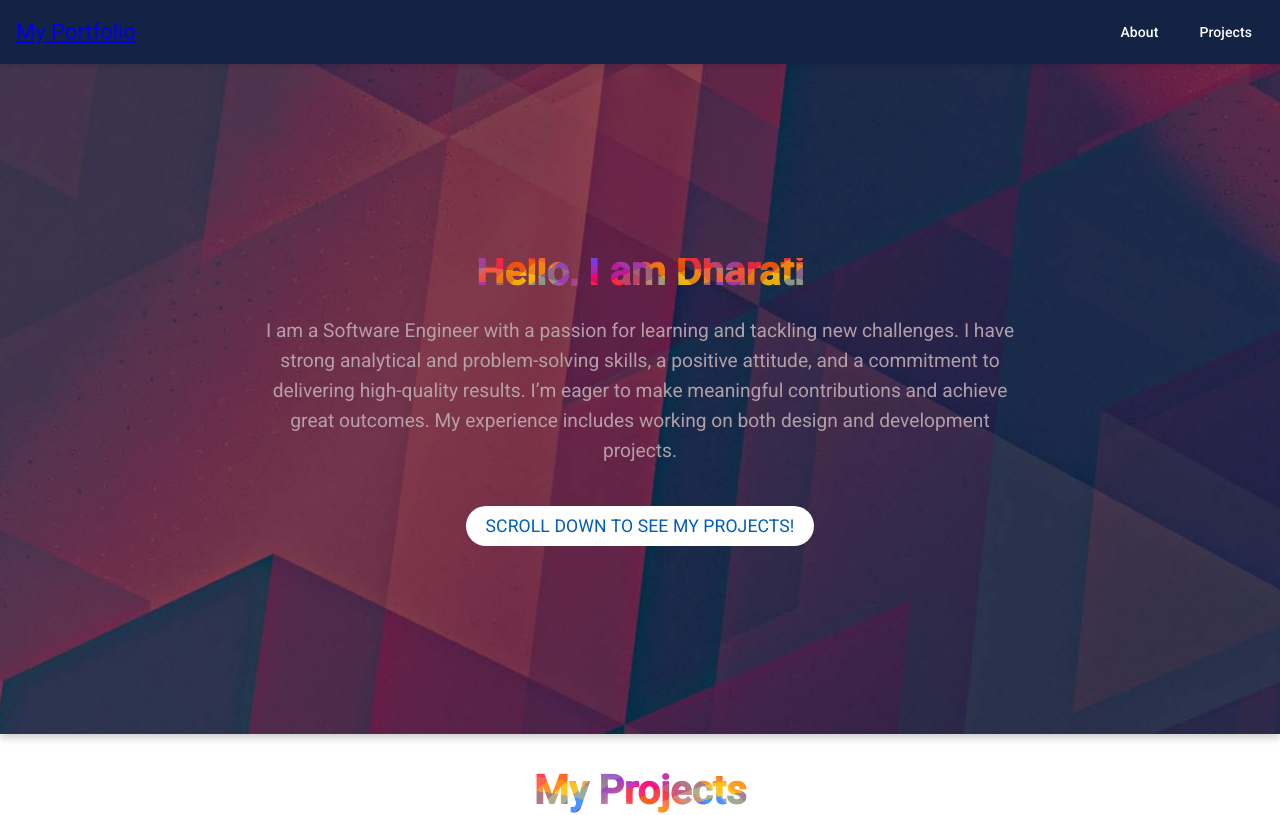
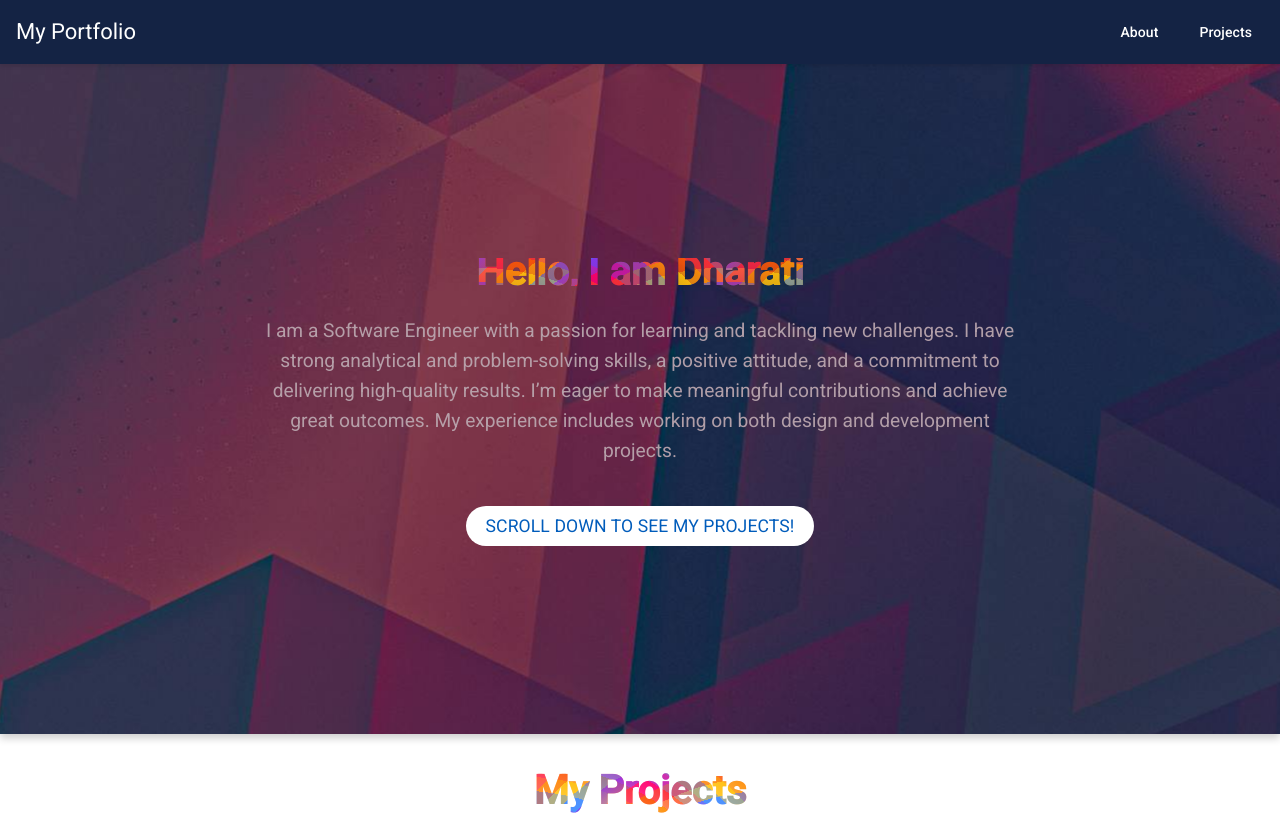
Before and after one commit to Dharati-Kamble/Portfolio, an Angular app: page / in a window 1280 px wide. Shown: the top 815 px of the page. Built offline with nearby package versions, Linux system fonts and the light colour scheme.

Commit message:
Update header.component.css
css changes related logo

```diff
--- a/src/app/header/header.component.css
+++ b/src/app/header/header.component.css
@@ -19,6 +19,10 @@
 
 .menu-icon {
   display: none; /* Default behavior: hide on large screens */
+}
+.title a.logo.active {
+  color: #fff;
+  text-decoration: none;
 }
 
 /* Spacer for alignment */
@@ -75,6 +79,9 @@ span.spacer {
   span.mat-mdc-list-item-unscoped-content.mdc-list-item__primary-text {
     color: #fff !important;
 }
+.mat-mdc-nav-list.mat-mdc-list-base.mdc-list .mdc-list-item__primary-text {
+  color: #ffff!important;
+}
 }
 
 @media (max-width: 768px) {
@@ -95,4 +102,7 @@ span.spacer {
   .mdc-list-item:hover .mdc-list-item__primary-text {
     color: #cc2143;
   }
+  .mat-mdc-nav-list.mat-mdc-list-base.mdc-list .mdc-list-item__primary-text {
+    color: #ffff!important;
 }
+}
```
